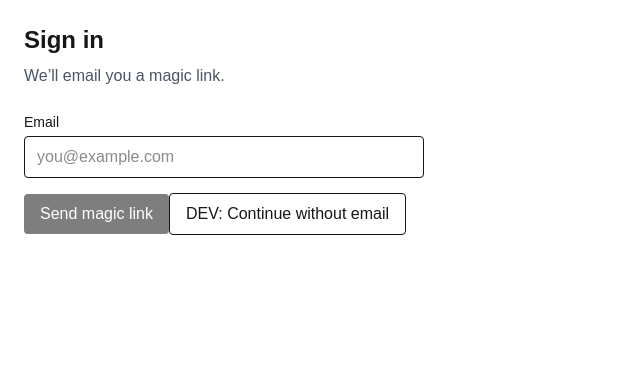
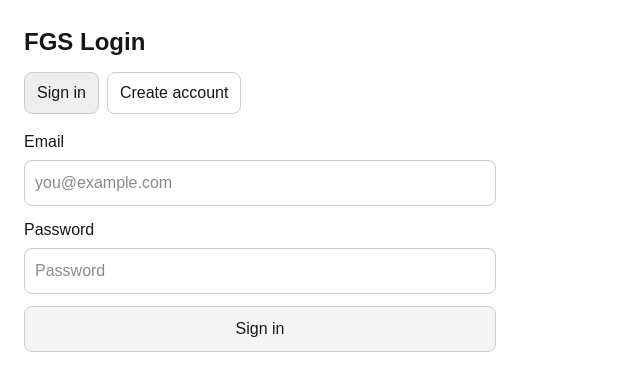
Before and after one commit to jaretphillips1-ui/FGS, a Next.js app: page /login in a window 1280 px wide. Shown: the top 390 px of the page, without its empty margins (0-640 px from the left). Built offline with nearby package versions, Linux system fonts and the light colour scheme; no server answers.

Commit message:
AUTH_READY: password auth stable, rods CRUD verified

```diff
--- a/src/app/login/page.tsx
+++ b/src/app/login/page.tsx
@@ -1,69 +1,129 @@
-'use client'
+"use client";
 
-import { useState } from 'react'
-import { supabase } from '@/lib/supabase'
+import { useEffect, useState } from "react";
+import { useRouter } from "next/navigation";
+import { supabase } from "@/lib/supabase";
 
 export default function LoginPage() {
-  const [email, setEmail] = useState('')
-  const [msg, setMsg] = useState<string | null>(null)
-  const [loading, setLoading] = useState(false)
+  const router = useRouter();
 
-  async function sendLink() {
-    setLoading(true)
-    setMsg(null)
+  const [email, setEmail] = useState("");
+  const [password, setPassword] = useState("");
 
-    const redirectTo = window.location.origin + '/auth/callback?next=/rods'
+  const [mode, setMode] = useState<"signin" | "signup">("signin");
+  const [loading, setLoading] = useState(false);
+  const [msg, setMsg] = useState<string | null>(null);
 
-    const { error } = await supabase.auth.signInWithOtp({
-      email,
-      options: { emailRedirectTo: redirectTo },
-    })
+  // If already signed in, go straight to /rods
+  useEffect(() => {
+    supabase.auth.getSession().then(({ data }) => {
+      if (data.session) router.replace("/rods");
+    });
+  }, [router]);
 
-    setLoading(false)
-    if (error) setMsg(error.message)
-    else setMsg('Check your email for the sign-in link.')
+  async function onSubmit(e: React.FormEvent) {
+    e.preventDefault();
+    setMsg(null);
+    setLoading(true);
+
+    try {
+      if (!email || !password) {
+        setMsg("Enter email + password.");
+        return;
       }
 
-  async function devSignIn() {
-    setLoading(true)
-    setMsg(null)
+      if (mode === "signin") {
+        const { error } = await supabase.auth.signInWithPassword({ email, password });
+        if (error) throw error;
+        router.replace("/rods");
+      } else {
+        const { error } = await supabase.auth.signUp({ email, password });
+        if (error) throw error;
 
-    const { error } = await supabase.auth.signInAnonymously()
-    setLoading(false)
+        // With "Confirm email" OFF, this will usually be immediate
+        const { data } = await supabase.auth.getSession();
+        if (data.session) router.replace("/rods");
+        else setMsg("Account created. If email confirmations are ON, confirm your email then sign in.");
+      }
+    } catch (err: any) {
+      setMsg(err?.message ?? "Login failed.");
+    } finally {
+      setLoading(false);
+    }
+  }
 
-    if (error) setMsg(error.message)
-    else window.location.href = '/rods'
-  }
   return (
-    <main className="p-6 max-w-md">
-      <h1 className="text-2xl font-bold">Sign in</h1>
-      <p className="mt-2 text-gray-600">We’ll email you a magic link.</p>
+    <main style={{ padding: 24, maxWidth: 520 }}>
+      <h1 style={{ fontSize: 24, fontWeight: 700 }}>FGS Login</h1>
 
-      <label className="block mt-6 text-sm font-medium">Email</label>
+      <div style={{ display: "flex", gap: 8, marginTop: 12 }}>
+        <button
+          onClick={() => setMode("signin")}
+          disabled={loading}
+          style={{
+            padding: "8px 12px",
+            borderRadius: 8,
+            border: "1px solid #ccc",
+            background: mode === "signin" ? "#eee" : "white",
+          }}
+        >
+          Sign in
+        </button>
+        <button
+          onClick={() => setMode("signup")}
+          disabled={loading}
+          style={{
+            padding: "8px 12px",
+            borderRadius: 8,
+            border: "1px solid #ccc",
+            background: mode === "signup" ? "#eee" : "white",
+          }}
+        >
+          Create account
+        </button>
+      </div>
+
+      <form onSubmit={onSubmit} style={{ marginTop: 16, display: "grid", gap: 12 }}>
+        <label style={{ display: "grid", gap: 6 }}>
+          <span>Email</span>
           <input
-        className="mt-1 w-full border rounded px-3 py-2"
             value={email}
             onChange={(e) => setEmail(e.target.value)}
+            type="email"
             placeholder="you@example.com"
+            autoComplete="email"
+            style={{ padding: 10, borderRadius: 8, border: "1px solid #ccc" }}
           />
+        </label>
+
+        <label style={{ display: "grid", gap: 6 }}>
+          <span>Password</span>
+          <input
+            value={password}
+            onChange={(e) => setPassword(e.target.value)}
+            type="password"
+            placeholder="Password"
+            autoComplete={mode === "signin" ? "current-password" : "new-password"}
+            style={{ padding: 10, borderRadius: 8, border: "1px solid #ccc" }}
+          />
+        </label>
 
         <button
-        className="mt-4 px-4 py-2 rounded bg-black text-white disabled:opacity-50"
-        onClick={sendLink}
-        disabled={!email || loading}
+          type="submit"
+          disabled={loading}
+          style={{
+            padding: "10px 12px",
+            borderRadius: 8,
+            border: "1px solid #ccc",
+            background: "#f5f5f5",
+            cursor: "pointer",
+          }}
         >
-        {loading ? 'Sending…' : 'Send magic link'}
+          {loading ? "Working..." : mode === "signin" ? "Sign in" : "Create account"}
         </button>
-      {process.env.NODE_ENV !== 'production' && (
-        <button
-          className="mt-3 px-4 py-2 rounded border"
-          onClick={devSignIn}
-          disabled={loading}
-        >
-          DEV: Continue without email
-        </button>
-      )}
-      {msg && <p className="mt-4 text-sm">{msg}</p>}
+
+        {msg ? <p style={{ margin: 0 }}>{msg}</p> : null}
+      </form>
     </main>
-  )
+  );
 }
```
Lines whose indentation alone changed are shown as unchanged.
